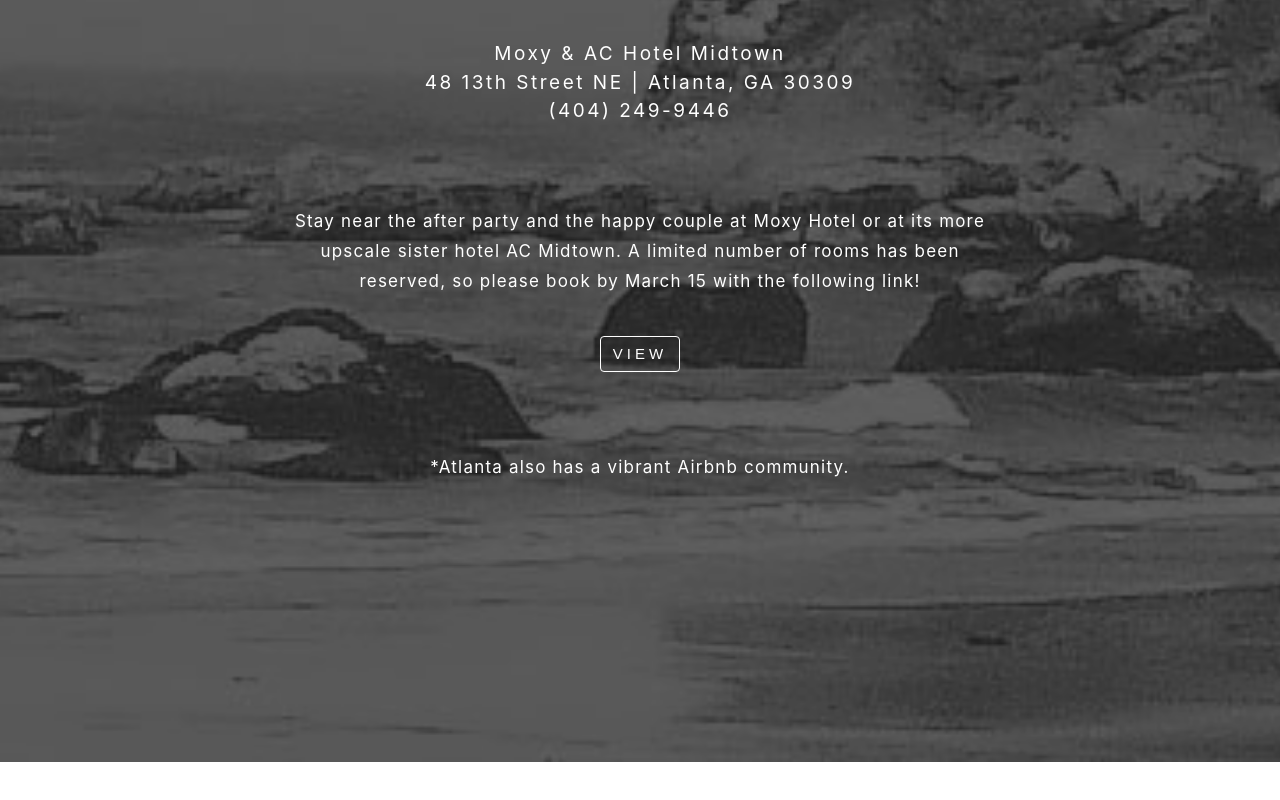
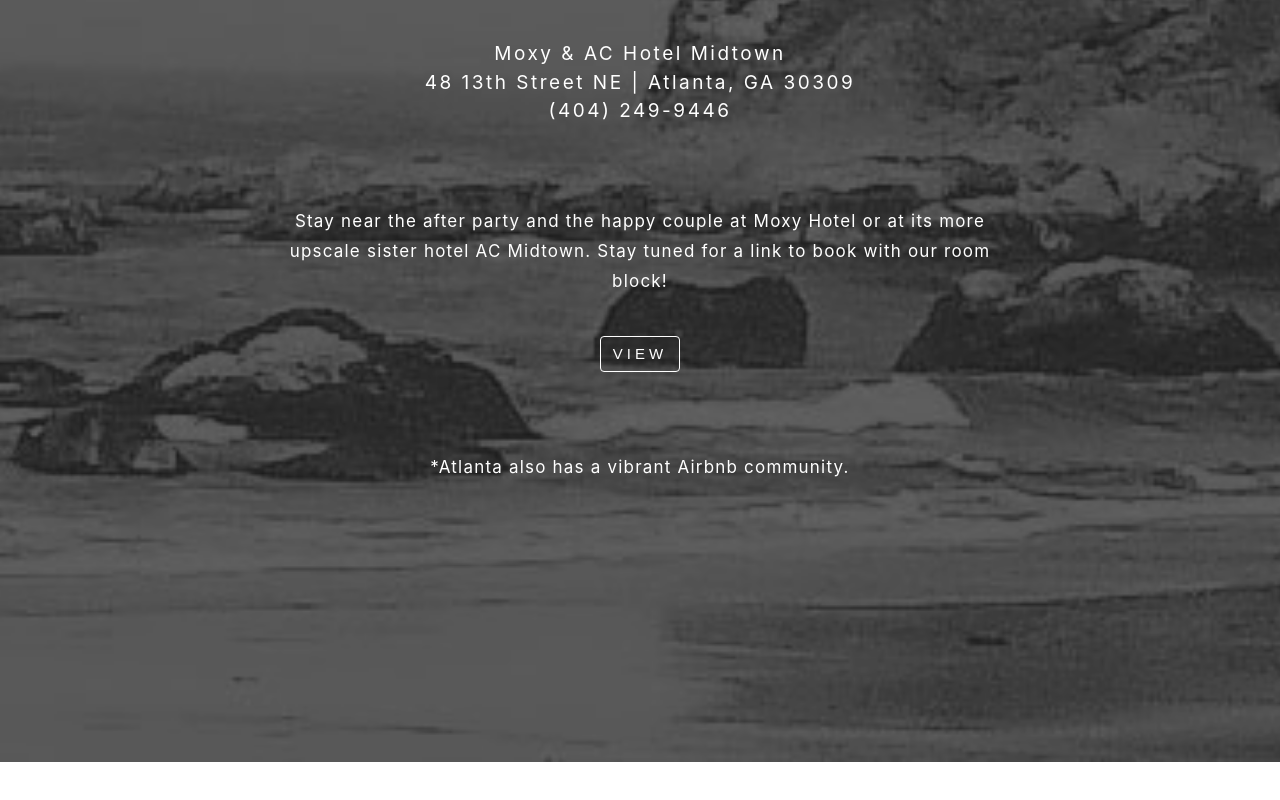
Before and after one commit to lxu213/lxu213.github.io, a website with bundled scripts: page index.html in a window 1280 px wide. Shown: the part 2536-3336 px from the top of the page. Built offline with nearby package versions, Linux system fonts and the light colour scheme.

Commit message:
Stay tuned

```diff
--- a/index.html
+++ b/index.html
@@ -144,7 +144,8 @@
             </p>
             <p class="description">
               Stay near the after party and the happy couple at Moxy Hotel or at its more upscale sister hotel AC Midtown.
-              A limited number of rooms has been reserved, so please book by March 15 with the following link!
+              Stay tuned for a link to book with our room block!
+              <!-- A limited number of rooms has been reserved, so please book by March 15 with the following link! -->
             </p>
             <div class="entry-btn">
               <a href="https://www.acmoxymidtown.com/" target="_blank" rel="noopener noreferrer" class="btn btn-primary btn-wide">VIEW</a>
```
